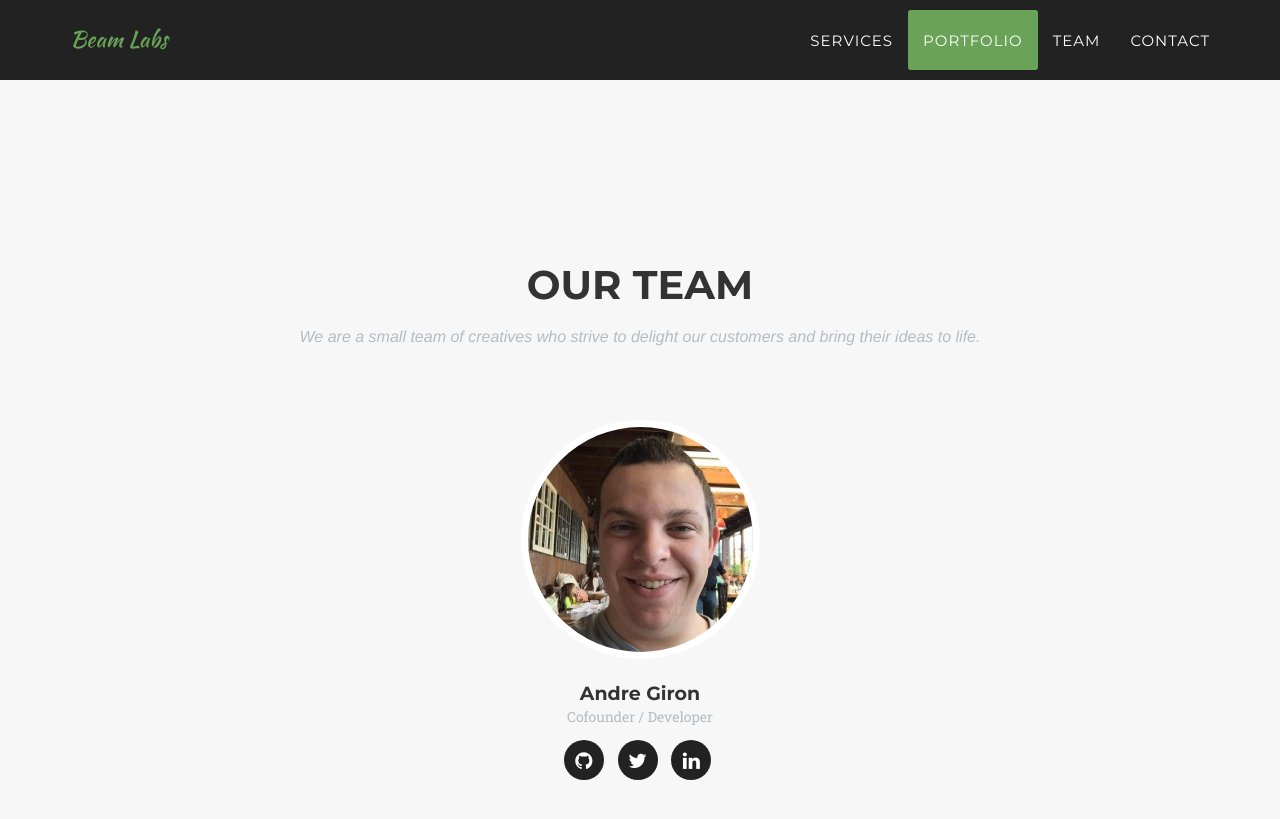
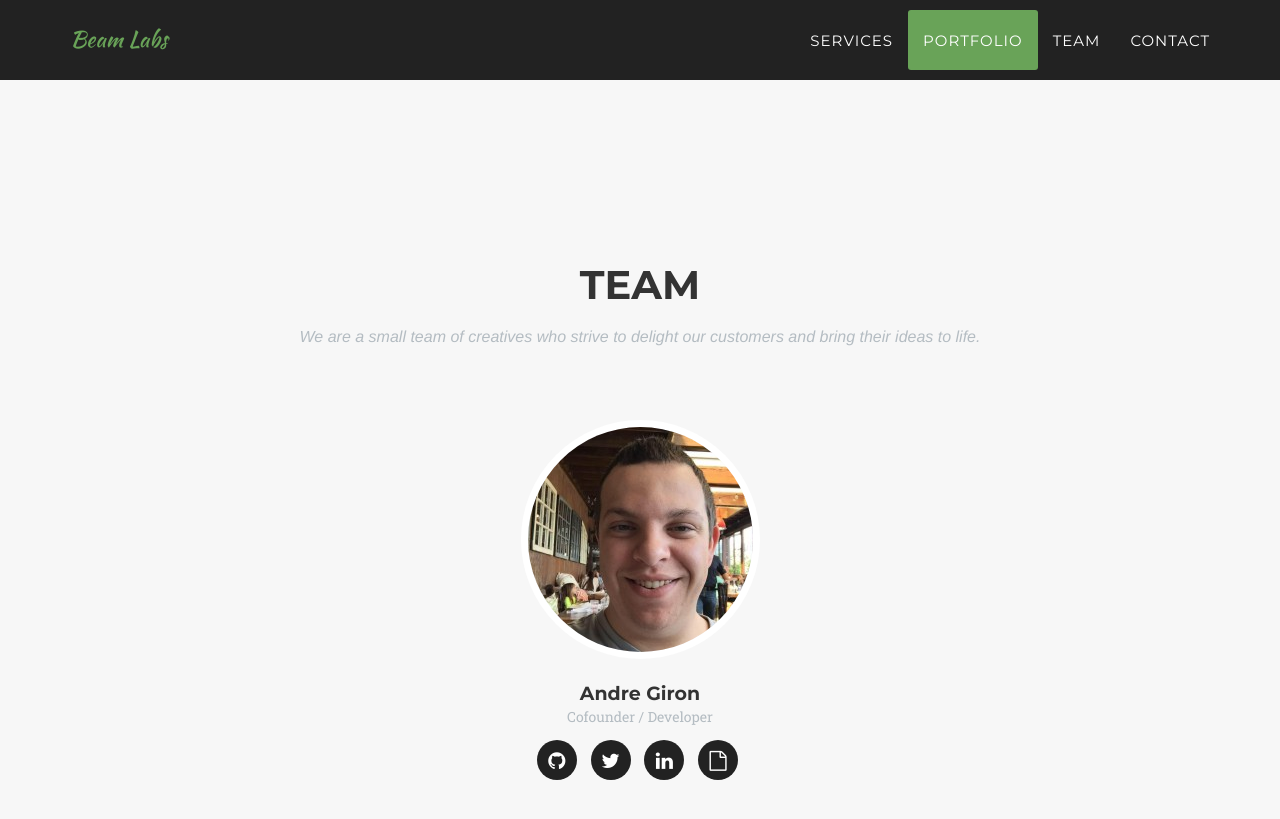
Before and after one commit to BeamLabs/beam-landing-page, a Jekyll site: the page built from index.html, in a window 1280 px wide and 900 px high, scrolled down 2659 px. Shown: the top 819 px of the window. Built offline with Jekyll 4.4.1, drawn with Linux system fonts in a browser that asks for light colours; some web fonts are replaced.

Commit message:
Update team members.

```diff
--- a/_config.yml
+++ b/_config.yml
@@ -19,6 +19,8 @@ people:
       url: https://twitter.com/agiron_78
     - title: linkedin
       url: https://www.linkedin.com/in/andre-giron-bb921943
+    - title: file-o # Resume information
+      url: https://www.google.com
 
 # Social networks usernames (many more available: google-plus, flickr, dribbble, pinterest, instagram, tumblr, linkedin, etc.)
 social:
--- a/_includes/team.html
+++ b/_includes/team.html
@@ -3,7 +3,7 @@
         <div class="container">
             <div class="row">
                 <div class="col-lg-12 text-center">
-                    <h2 class="section-heading">Our Team</h2>
+                    <h2 class="section-heading">Team</h2>
                     <h3 class="section-subheading text-muted">We are a small team of creatives who strive to delight our customers and bring their ideas to life.</h3>
                 </div>
             </div>
```
